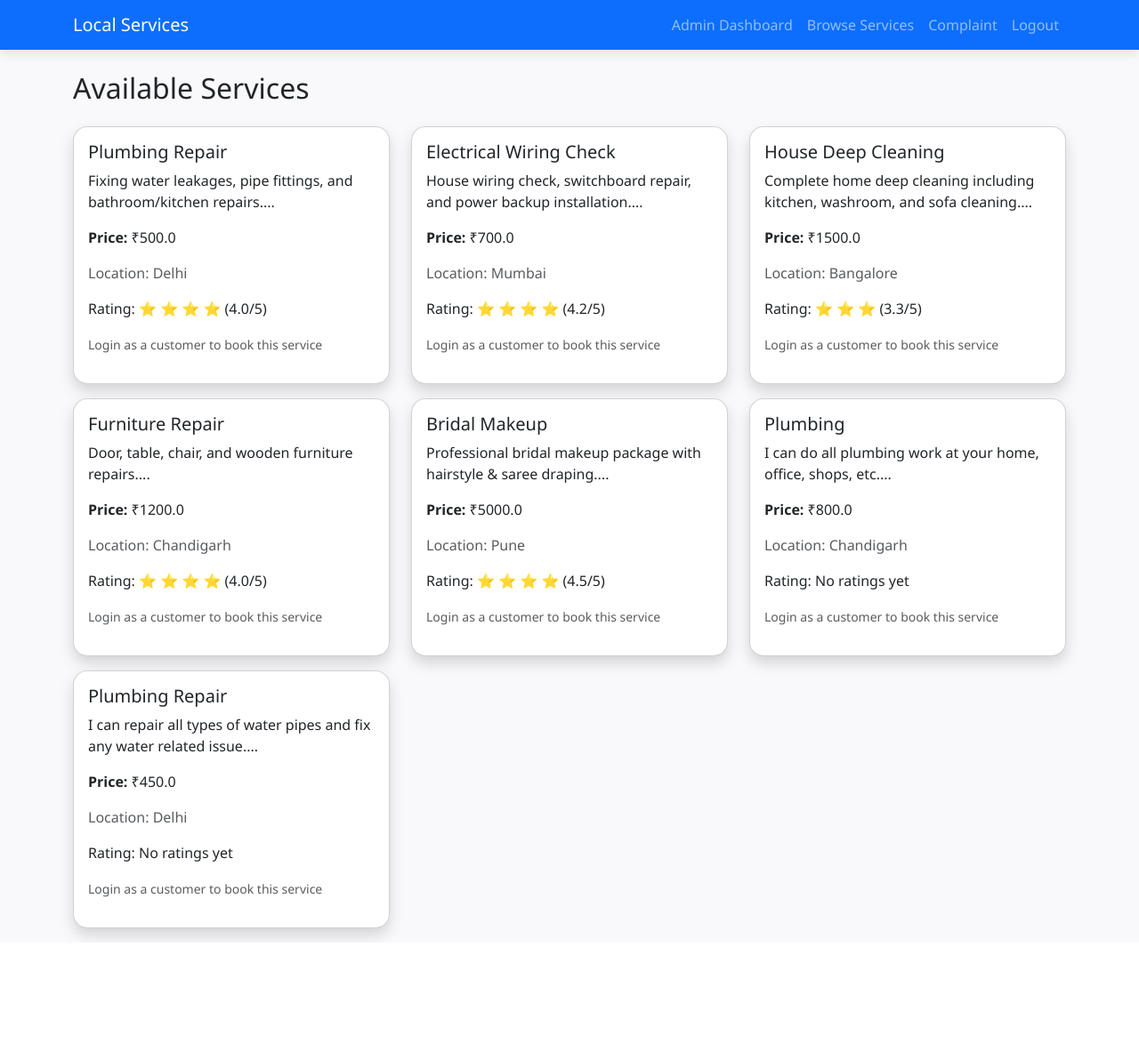
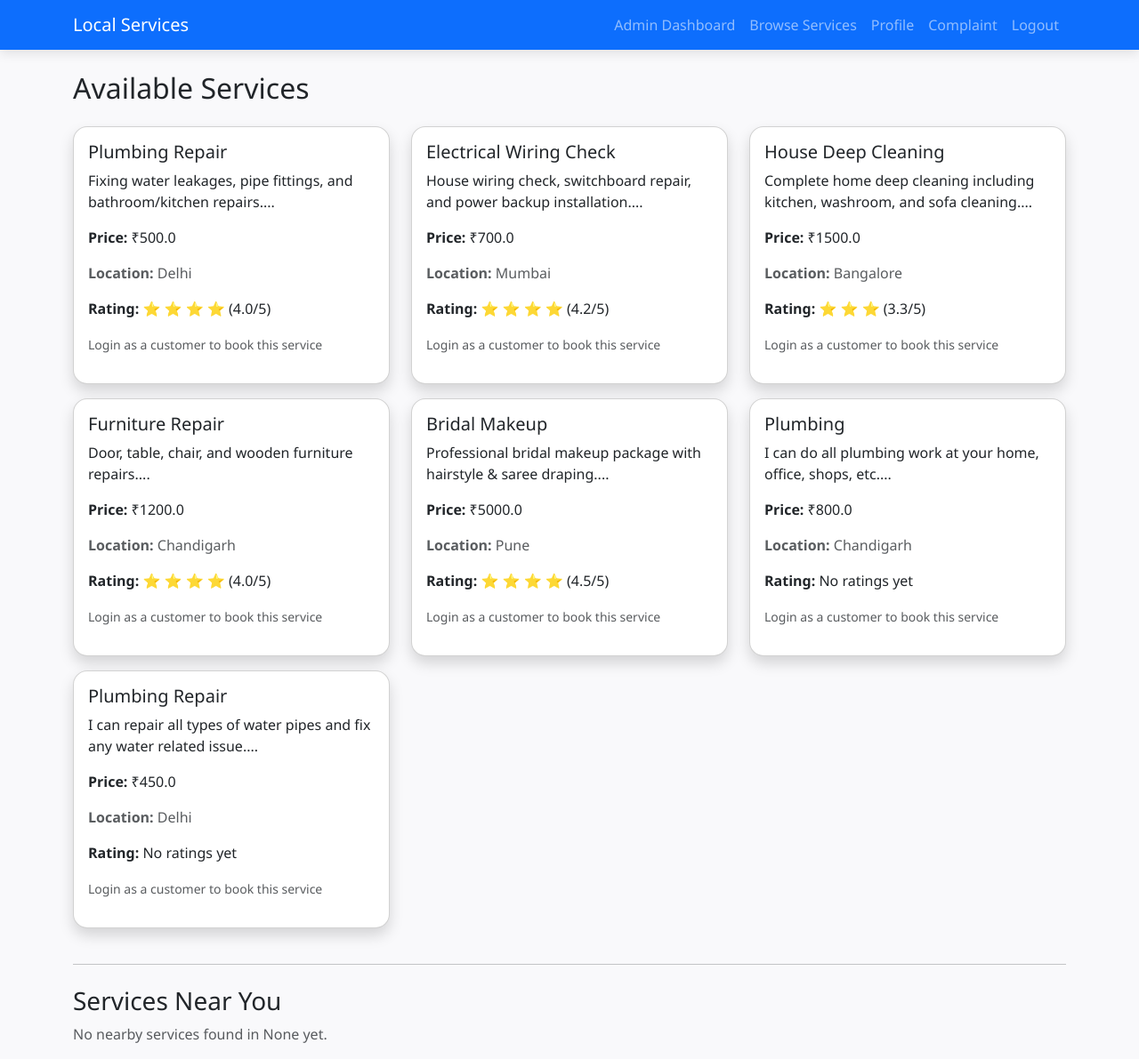
Before and after one commit to VaibhavRawat27/LocalLink-Smart-Local-Services-Platform, a Flask app: page / in a window 1280 px wide. Shown: the whole page at 89% size. Before the commit the page ends 1059 px from the top, so only its background shows below. Run offline with Flask 3, Linux system fonts and the light colour scheme; a user stored in the database is signed in; data comes from the database, SQL or seed files in the repository; both versions use the stored data as it was after the commit.

Commit message:
update code

```diff
--- a/app.py
+++ b/app.py
@@ -101,8 +101,36 @@
 
 @app.route('/')
 def index():
+    # All available services
     services = Service.query.filter_by(is_available=True).all()
-    return render_template('index.html', services=services)
+
+    # Services near the current user
+    nearby_services = []
+    if current_user.is_authenticated and current_user.location:
+        nearby_services = Service.query.filter(
+            Service.location.contains(current_user.location),
+            Service.is_available == True
+        ).all()
+
+    return render_template(
+        'index.html',
+        services=services,
+        nearby_services=nearby_services
+    )
+
+@app.route('/profile', methods=['GET', 'POST'])
+@login_required
+def profile():
+    if request.method == 'POST':
+        # Update phone & location
+        current_user.phone = request.form['phone']
+        current_user.location = request.form['location']
+        db.session.commit()
+        flash("Profile updated successfully!", "success")
+        return redirect(url_for('profile'))
+
+    return render_template('profile.html', user=current_user)
+
 
 @app.context_processor
 def inject_provider_notifications():
@@ -120,14 +148,19 @@
         email = request.form['email']
         password = generate_password_hash(request.form['password'], method='pbkdf2:sha256')
         role = request.form['role']
-        location = request.form.get('location')
+        location = request.form['location']  # ✅ make sure this matches the form name
 
         new_user = User(username=username, email=email, password=password, role=role, location=location)
         db.session.add(new_user)
         db.session.commit()
+
         flash('Registration successful! Please login.', 'success')
         return redirect(url_for('login'))
+
     return render_template('register.html')
+
+
+
 
 @app.route('/login', methods=['GET', 'POST'])
 def login():
--- a/templates/base.html
+++ b/templates/base.html
@@ -55,13 +55,19 @@
                         <a class="nav-link" href="{{ url_for('services') }}">Browse Services</a>
                     </li>
                     <li class="nav-item">
+        <a class="nav-link" href="{{ url_for('profile') }}">Profile</a>
+    </li>
+                    <li class="nav-item">
                         <a class="nav-link" href="{{ url_for('complaint') }}">Complaint</a>
                     </li>
                     <li class="nav-item">
                         <a class="nav-link" href="{{ url_for('logout') }}">Logout</a>
                     </li>
 
+
+
                 {% else %}
+
 
                     {# ✅ FOR GUEST USERS #}
                     <li class="nav-item">
--- a/templates/index.html
+++ b/templates/index.html
@@ -4,6 +4,7 @@
 <h2 class="mb-4">Available Services</h2>
 
 <div class="row">
+    {% if services %}
         {% for service in services %}
         <div class="col-md-4 mb-3">
             <div class="card shadow">
@@ -11,9 +12,10 @@
                     <h5 class="card-title">{{ service.name }}</h5>
                     <p class="card-text">{{ service.description[:100] }}...</p>
                     <p><strong>Price:</strong> ₹{{ service.price }}</p>
-                <p class="text-muted">Location: {{ service.location }}</p>
+                    <p class="text-muted"><strong>Location:</strong> {{ service.location }}</p>
+
                     <p>
-                Rating:
+                        <strong>Rating:</strong>
                         {% if service.avg_rating > 0 %}
                             {% for i in range(service.avg_rating|round|int) %}
                                 ⭐
@@ -23,20 +25,48 @@
                             No ratings yet
                         {% endif %}
                     </p>
+
                     {% if current_user.is_authenticated and current_user.role == 'customer' %}
-                    <a href="{{ url_for('book', service_id=service.id) }}" class="btn btn-primary">Book Now</a>
+                        <a href="{{ url_for('book', service_id=service.id) }}" class="btn btn-primary btn-sm">Book Now</a>
+                        <a href="{{ url_for('hire', service_id=service.id) }}" class="btn btn-warning btn-sm ms-2">Rate Now</a>
                     {% else %}
                         <p class="text-muted"><small>Login as a customer to book this service</small></p>
-                {% endif %}
-
-                {% if current_user.is_authenticated and current_user.role == 'customer' %}
-    <a href="{{ url_for('hire', service_id=service.id) }}" class="btn btn-primary">Rate Now</a>
                     {% endif %}
                 </div>
             </div>
         </div>
+        {% endfor %}
     {% else %}
-    <p>No services available right now.</p>
+        <p class="text-muted">No services available right now.</p>
+    {% endif %}
+</div>
+
+<hr class="my-4">
+
+<h3 class="mt-4">Services Near You</h3>
+{% if nearby_services and nearby_services|length > 0 %}
+<div class="row">
+    {% for service in nearby_services %}
+    <div class="col-md-4 mb-3">
+        <div class="card shadow-sm">
+            <div class="card-body">
+                <h5 class="card-title">{{ service.name }}</h5>
+                <p class="card-text">{{ service.description[:80] }}...</p>
+                <p><strong>Price:</strong> ₹{{ service.price }}</p>
+                <p class="text-muted"><strong>Location:</strong> {{ service.location }}</p>
+
+                {% if current_user.is_authenticated and current_user.role == 'customer' %}
+                    <a href="{{ url_for('book', service_id=service.id) }}" class="btn btn-success btn-sm">Book Now</a>
+                {% else %}
+                    <p class="text-muted"><small>Login as a customer to book this service</small></p>
+                {% endif %}
+            </div>
+        </div>
+    </div>
     {% endfor %}
 </div>
+{% else %}
+<p class="text-muted">No nearby services found in {{ current_user.location }} yet.</p>
+{% endif %}
+
 {% endblock %}
--- a/templates/register.html
+++ b/templates/register.html
@@ -25,6 +25,11 @@
                             <option value="provider">Service Provider</option>
                         </select>
                     </div>
+                    <div class="mb-3">
+                        <label>Location</label>
+                        <input type="text" name="location" class="form-control" placeholder="Enter your city or area" required>
+                        <small class="text-muted">You will get a personalized experience based on your location.</small>
+                    </div>
                     <button type="submit" class="btn btn-primary w-100">Register</button>
                 </form>
             </div>
```
Also changed, not shown: templates/profile.html (+34 -11 lines), local_services.db. Lines whose indentation alone changed are shown as unchanged.
